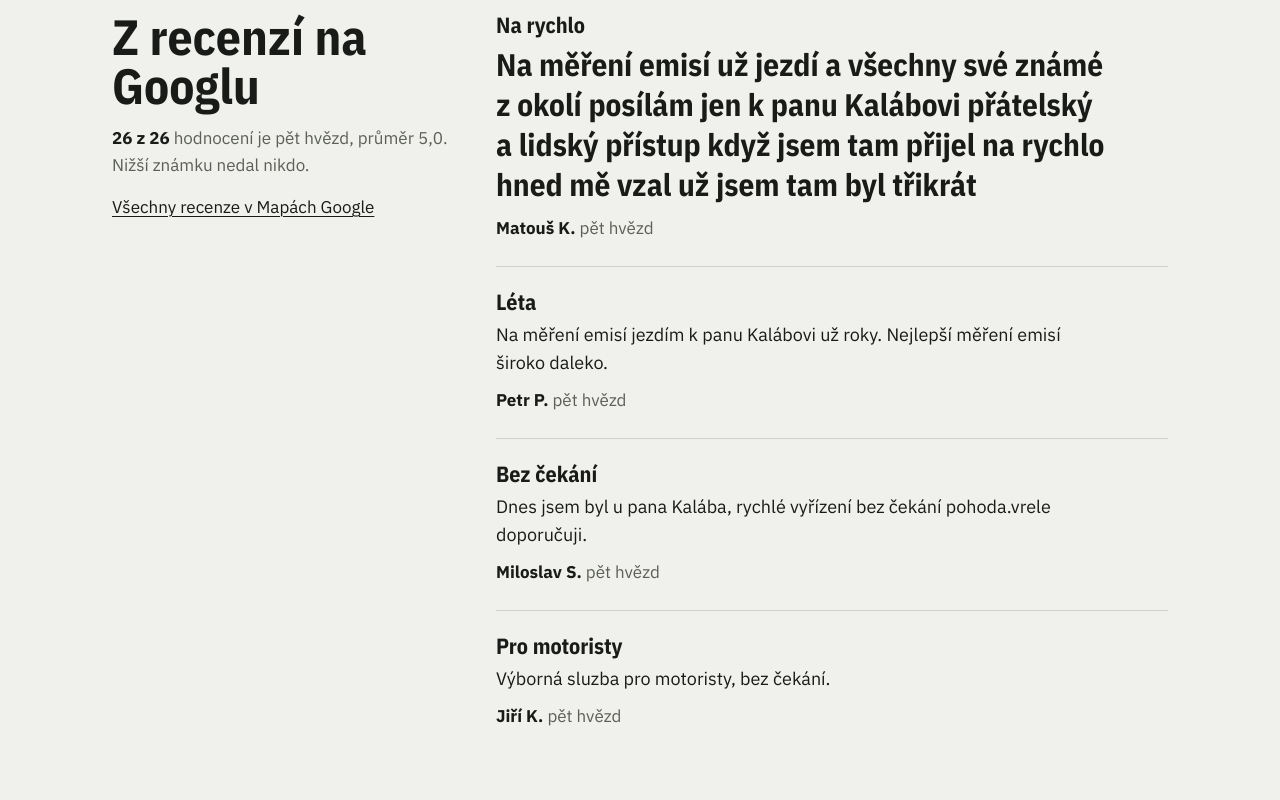
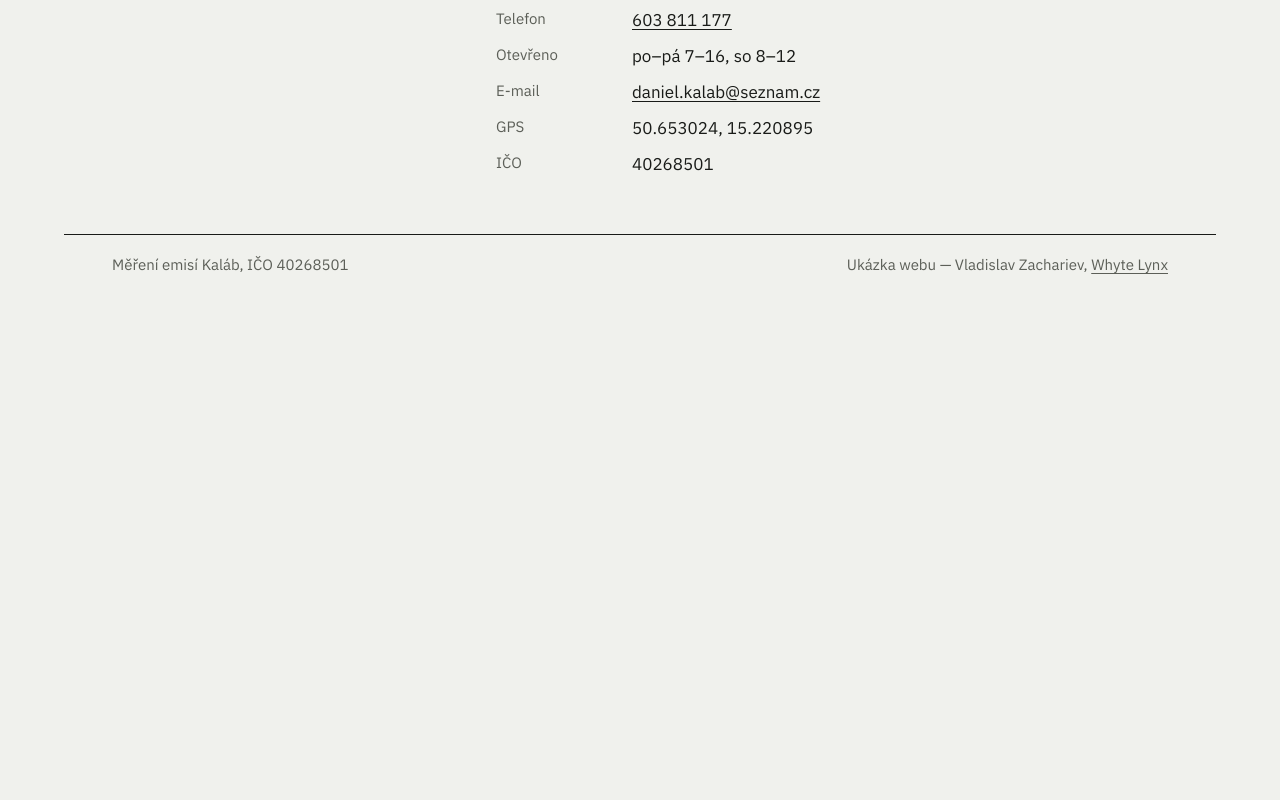
Before and after one commit to vladislavzachariev-oss/mereni-emisi-kalab-splzov, a plain HTML site: page index.html in a window 1280 px wide. Shown: the part 1240-2040 px from the top of the page. After the commit the page ends 1542 px from the top, so only its background shows below. Drawn offline with nearby package versions, Linux system fonts and the light colour scheme.

Commit message:
Bez recenzí a hvězdiček, jen odkaz na profil na Googlu
- pryč oddíl s recenzemi, souhrny hvězd a hodnocení (i v meta a JSON-LD)
- úvod bez citací a převyprávění zákazníků
- patička: Ukázka webu — Vladislav Zachariev, Whyte Lynx

Co-Authored-By: Claude Opus 5.5 <noreply@anthropic.com>
Claude-Session: https://claude.ai/code/session_01QBGuzgRHxU95mt4rDbrAV6

```diff
--- a/index.html
+++ b/index.html
@@ -4,7 +4,7 @@
 <meta charset="utf-8">
 <meta name="viewport" content="width=device-width, initial-scale=1">
 <title>Měření emisí Železný Brod, Splzov 31 | Měření emisí Kaláb</title>
-<meta name="description" content="Měření emisí Kaláb, Splzov 31, Železný Brod. Objednání na čísle 603 811 177. Na Googlu 26 hodnocení, průměr 5,0.">
+<meta name="description" content="Měření emisí Kaláb, Splzov 31, Železný Brod. Objednání na čísle 603 811 177.">
 <meta property="og:type" content="website">
 <meta property="og:locale" content="cs_CZ">
 <meta property="og:title" content="Měření emisí Kaláb — Měření emisí i v sobotu.">
@@ -123,8 +123,7 @@ a:hover{text-decoration-thickness:2px}
     {"@type": "OpeningHoursSpecification", "dayOfWeek": "Friday", "opens": "07:00", "closes": "16:00"},
     {"@type": "OpeningHoursSpecification", "dayOfWeek": "Saturday", "opens": "08:00", "closes": "12:00"}
   ],
-  "hasMap": "https://www.google.com/maps/place/M%C4%9B%C5%99en%C3%AD+emis%C3%AD+Kal%C3%A1b+-+SPLZOV/data=!4m7!3m6!1s0x470eb501a90e3391:0x7ecd9269f8d82f66!8m2!3d50.6530239!4d15.2208954!16s%2Fg%2F11pdrbhr20!19sChIJkTMOqQG1DkcRZi_Y-GmSzX4",
-  "aggregateRating": {"@type": "AggregateRating", "ratingValue": "5.0", "bestRating": "5", "worstRating": "1", "ratingCount": "26"}
+  "hasMap": "https://www.google.com/maps/place/M%C4%9B%C5%99en%C3%AD+emis%C3%AD+Kal%C3%A1b+-+SPLZOV/data=!4m7!3m6!1s0x470eb501a90e3391:0x7ecd9269f8d82f66!8m2!3d50.6530239!4d15.2208954!16s%2Fg%2F11pdrbhr20!19sChIJkTMOqQG1DkcRZi_Y-GmSzX4"
 }
 </script>
 </head>
@@ -140,20 +139,13 @@ a:hover{text-decoration-thickness:2px}
 <section class="hero frame" aria-labelledby="titulek">
   <h1 id="titulek">Měření emisí i&nbsp;v&nbsp;sobotu.<span class="sub">Měření emisí Kaláb, Splzov 31 u&nbsp;Železného Brodu</span></h1>
 
-  <p class="lead">Všech 26 hodnocení na Googlu je za pět hvězd. Ve všední dny od sedmi, v&nbsp;sobotu do poledne — a&nbsp;podle zákazníků bez čekání.</p>
+  <p class="lead">Ve všední dny od sedmi, v&nbsp;sobotu do poledne.</p>
 
   <a class="phone" href="tel:+420603811177">
     <span class="phone-label">Objednání na měření</span>
     <span class="phone-num">603 811 177</span>
   </a>
 
-  <div class="stars">
-    <h2>Kolik hvězd dalo 26&nbsp;lidí na Googlu</h2>
-    <table class="dist"><thead><tr><th scope="col">Pět</th><th scope="col">Čtyři</th><th scope="col">Tři</th><th scope="col">Dvě</th><th scope="col">Jedna</th></tr></thead>
-      <tbody><tr><td>26</td><td>0</td><td>0</td><td>0</td><td>0</td></tr></tbody></table>
-    <div class="bar" aria-hidden="true"><i style="flex:26"></i></div>
-    <p class="note">Průměr 5,0. <a href="#recenze">Co lidé napsali</a></p>
-  </div>
 </section>
 
 <section class="band frame" aria-labelledby="rict">
@@ -185,37 +177,6 @@ a:hover{text-decoration-thickness:2px}
   </div>
 </section>
 
-<section class="band frame" id="recenze" aria-labelledby="recenze-h">
-  <div class="split">
-    <div class="aside">
-      <h2 id="recenze-h">Z&nbsp;recenzí na Googlu</h2>
-      <p><strong>26 z&nbsp;26</strong> hodnocení je pět hvězd, průměr 5,0. Nižší známku nedal nikdo.</p>
-      <p><a href="https://www.google.com/maps/place/M%C4%9B%C5%99en%C3%AD+emis%C3%AD+Kal%C3%A1b+-+SPLZOV/data=!4m7!3m6!1s0x470eb501a90e3391:0x7ecd9269f8d82f66!8m2!3d50.6530239!4d15.2208954!16s%2Fg%2F11pdrbhr20!19sChIJkTMOqQG1DkcRZi_Y-GmSzX4" target="_blank" rel="noopener">Všechny recenze v&nbsp;Mapách Google</a></p>
-    </div>
-    <div class="quotes">
-      <figure class="q lead-q">
-        <p class="when">Na rychlo</p>
-        <blockquote>Na měření emisí už jezdí a&nbsp;všechny své známé z&nbsp;okolí posílám jen k&nbsp;panu Kalábovi přátelský a&nbsp;lidský přístup když jsem tam přijel na rychlo hned mě vzal už jsem tam byl třikrát</blockquote>
-        <figcaption>Matouš K. <span>pět hvězd</span></figcaption>
-      </figure>
-      <figure class="q">
-        <p class="when">Léta</p>
-        <blockquote>Na měření emisí jezdím k&nbsp;panu Kalábovi už roky. Nejlepší měření emisí široko daleko.</blockquote>
-        <figcaption>Petr P. <span>pět hvězd</span></figcaption>
-      </figure>
-      <figure class="q">
-        <p class="when">Bez čekání</p>
-        <blockquote>Dnes jsem byl u&nbsp;pana Kalába, rychlé vyřízení bez čekání pohoda.vrele doporučuji.</blockquote>
-        <figcaption>Miloslav S. <span>pět hvězd</span></figcaption>
-      </figure>
-      <figure class="q">
-        <p class="when">Pro motoristy</p>
-        <blockquote>Výborná sluzba pro motoristy, bez čekání.</blockquote>
-        <figcaption>Jiří K. <span>pět hvězd</span></figcaption>
-      </figure>
-    </div>
-  </div>
-</section>
 
 <section class="band frame" aria-labelledby="kde">
   <div class="split">
@@ -241,7 +202,7 @@ a:hover{text-decoration-thickness:2px}
 
 <footer class="foot frame">
   <p>Měření emisí Kaláb, IČO 40268501</p>
-  <p>Ukázka webu — Vladislav Zachariev</p>
+  <p>Ukázka webu — Vladislav Zachariev, <a href="https://whytelynx.cz">Whyte Lynx</a></p>
 </footer>
 <script>
 (function(){var d=new Date().getDay(),li=document.querySelector('.days li[data-d="'+d+'"]');if(li)li.classList.add('today')})();
```
